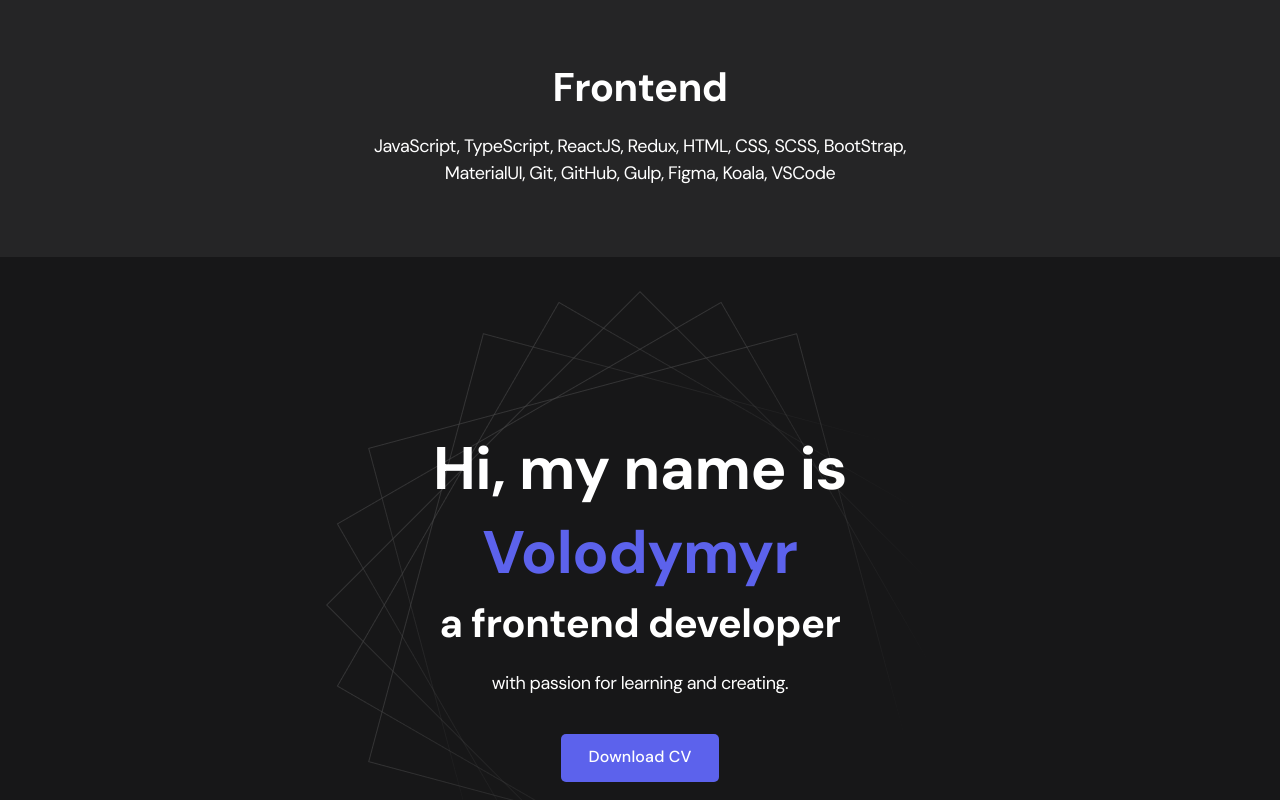
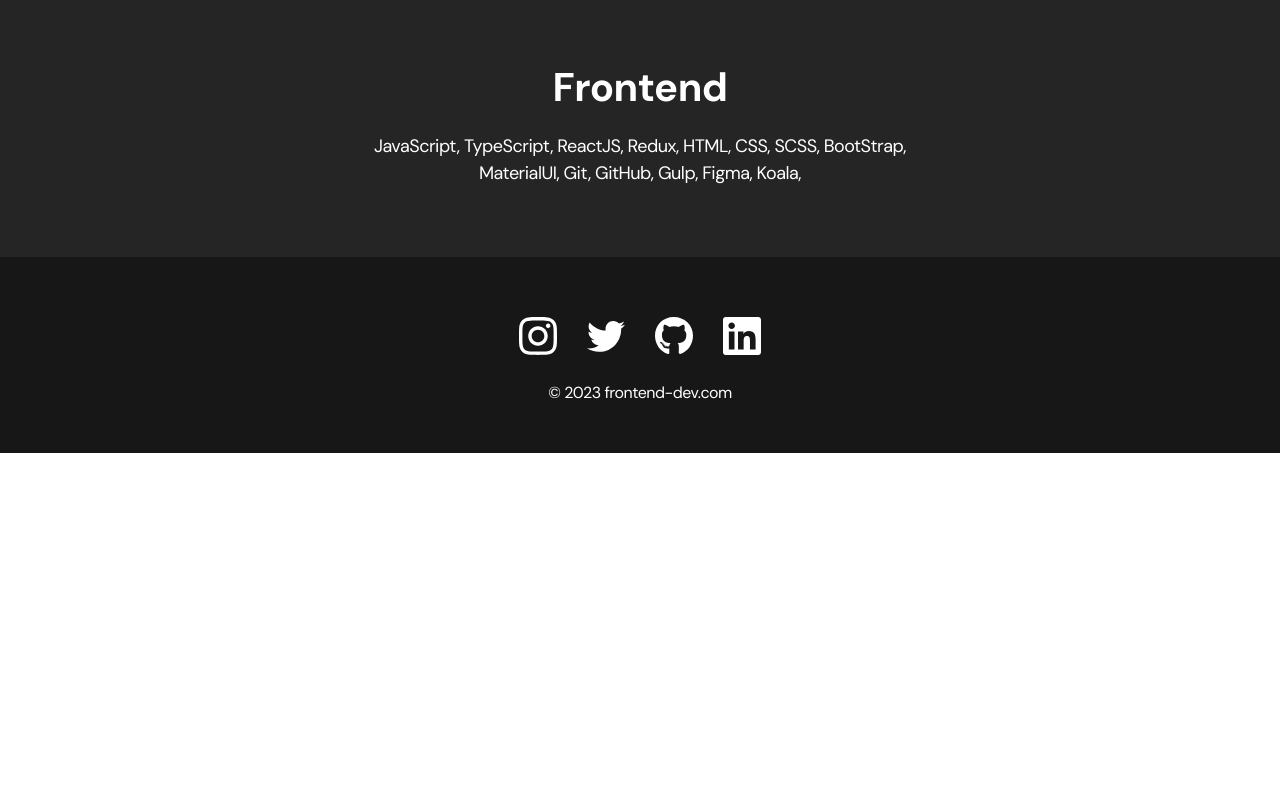
Before and after one commit to vk-workshop/portfolio, a React (Create React App) app: page / in a window 1280 px wide. Shown: the part 780-1580 px from the top of the page. After the commit the page ends 1233 px from the top, so only its background shows below. Built offline with nearby package versions, Linux system fonts and the light colour scheme.

Commit message:
Apdated
Apdated App

```diff
--- a/src/App.js
+++ b/src/App.js
@@ -1,5 +1,5 @@
 import "./styles/main.css";
-import {BrowserRouter as Router,Routes,Route,} from "react-router-dom";
+import {BrowserRouter as Router,Routes,Route} from "react-router-dom";
 
 import Navbar from "./components/navbar/Navbar";
 import Footer from "./components/footer/Footer";
@@ -16,9 +16,8 @@ function App() {
       <Router>
         <ScrollToTop />
         <Navbar />
-        <Home />
         <Routes>
-          <Route path="/" element={<Home />} />
+          <Route path="" element={<Home />} />
           <Route path="/projects" element={<Projects />} />
           <Route path="/contacts" element={<Contacts />} />
           <Route path="/project/:id" element={<Project />} />
--- a/src/pages/Home.js
+++ b/src/pages/Home.js
@@ -12,7 +12,7 @@ const Home = () => {
                 <h2 className="title-2">Frontend</h2>
                 <p>
                   JavaScript, TypeScript, ReactJS, Redux, HTML, CSS, SCSS,
-                  BootStrap, MaterialUI, Git, GitHub, Gulp, Figma, Koala, VSCode
+                  BootStrap, MaterialUI, Git, GitHub, Gulp, Figma, Koala,
                 </p>
               </li>
             </ul>
```
